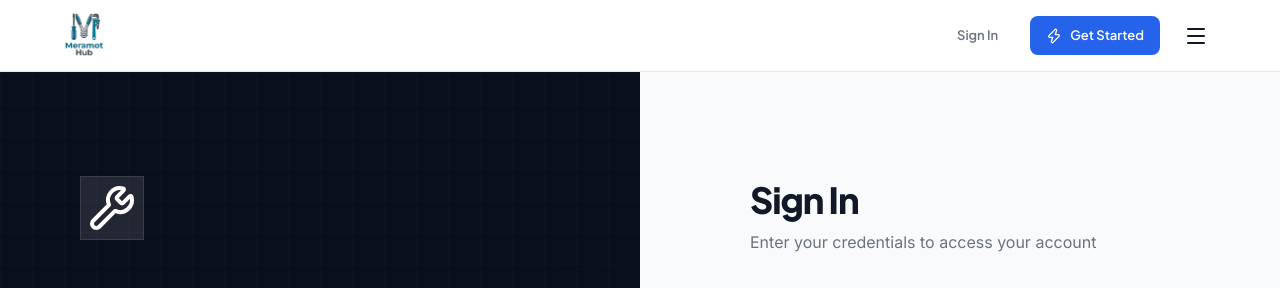
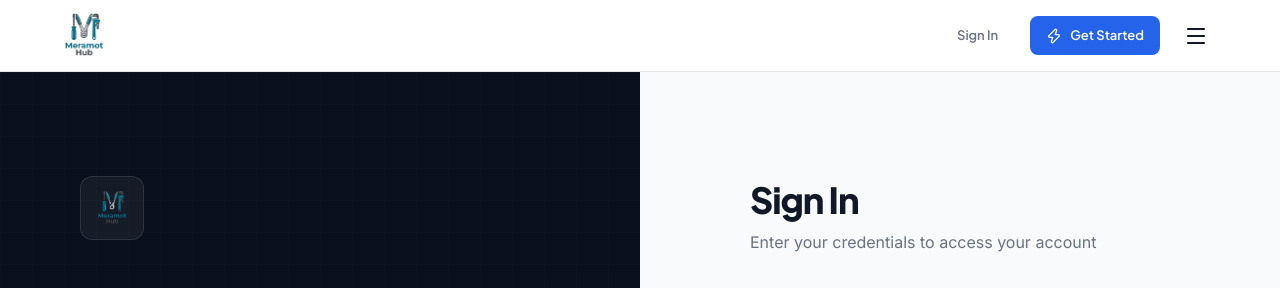
Before and after one commit to tahsinX/MeramotHub-Frontend, a React (Vite) app: page /login in a window 1280 px wide. Shown: the top 288 px of the page. Built offline with nearby package versions, Linux system fonts and the light colour scheme.

Commit message:
Refactor auth visual components to use logo image and enhance styling

```diff
--- a/src/pages/auth/Auth.css
+++ b/src/pages/auth/Auth.css
@@ -72,12 +72,20 @@
 .auth-visual-icon {
   width: 64px;
   height: 64px;
-  background: rgba(255, 255, 255, 0.1);
+  background: rgba(255, 255, 255, 0.05);
   border: 1px solid rgba(255, 255, 255, 0.1);
   display: flex;
   align-items: center;
   justify-content: center;
   margin-bottom: 40px;
+  border-radius: 12px;
+  padding: 12px;
+}
+
+.auth-logo-img {
+  width: 100%;
+  height: 100%;
+  object-fit: contain;
 }
 
 .auth-visual-content h2 {
--- a/src/pages/auth/LoginPage.jsx
+++ b/src/pages/auth/LoginPage.jsx
@@ -1,7 +1,8 @@
 import { useState } from 'react';
 import { Link, useNavigate } from 'react-router-dom';
 import { useAuth } from '../../context/AuthContext';
-import { Eye, EyeOff, Wrench, Zap } from 'lucide-react';
+import { Eye, EyeOff, Zap } from 'lucide-react';
+import logo from '../../assets/Meramot hub icon.png';
 import toast from 'react-hot-toast';
 import './Auth.css';
 
@@ -33,7 +34,7 @@ export default function LoginPage() {
         <div className="auth-visual">
           <div className="auth-visual-content">
             <div className="auth-visual-icon">
-              <Wrench size={48} />
+              <img src={logo} alt="MeramotHub" className="auth-logo-img" />
             </div>
             <h2>Welcome Back to<br /><span>MeramotHub</span></h2>
             <p>Your trusted home service partner. Sign in to manage bookings, track services, and more.</p>
--- a/src/pages/auth/RegisterPage.jsx
+++ b/src/pages/auth/RegisterPage.jsx
@@ -1,7 +1,8 @@
 import { useState } from 'react';
 import { Link, useNavigate } from 'react-router-dom';
 import { useAuth } from '../../context/AuthContext';
-import { Eye, EyeOff, Wrench, Zap, User, Briefcase } from 'lucide-react';
+import { Eye, EyeOff, Zap, User, Briefcase } from 'lucide-react';
+import logo from '../../assets/Meramot hub icon.png';
 import toast from 'react-hot-toast';
 import './Auth.css';
 
@@ -40,7 +41,7 @@ export default function RegisterPage() {
         <div className="auth-visual register-visual">
           <div className="auth-visual-content">
             <div className="auth-visual-icon">
-              <Wrench size={48} />
+              <img src={logo} alt="MeramotHub" className="auth-logo-img" />
             </div>
             <h2>Join<br /><span>MeramotHub</span></h2>
             <p>Create your account and connect with verified service professionals across Bangladesh.</p>
```
